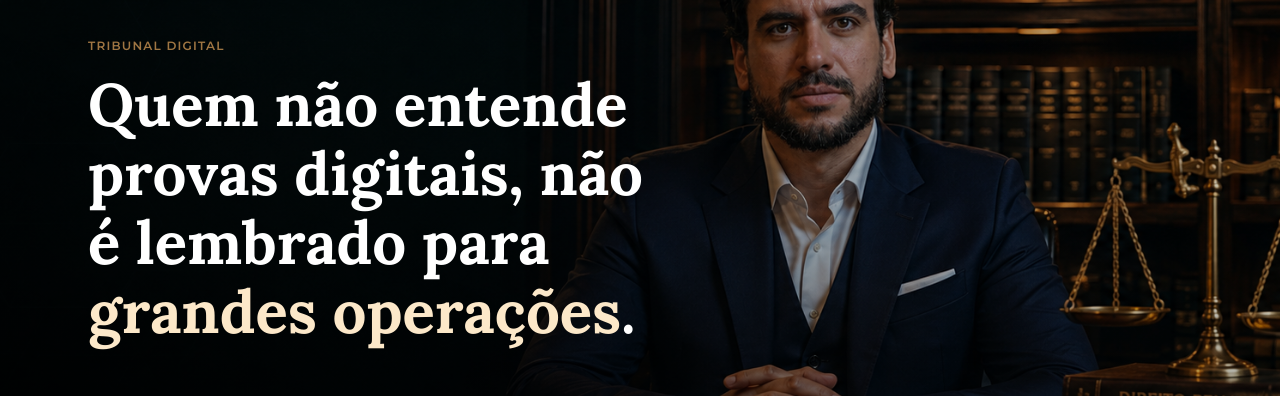
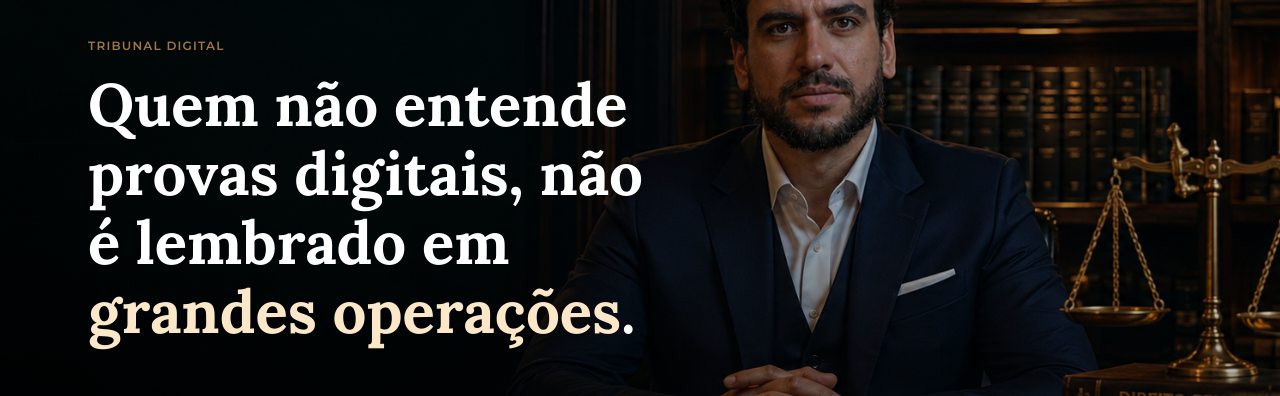
Before and after one commit to claytonlcorrea/tribunal-digital-site, a Next.js app: page / in a window 1280 px wide. Shown: the part 241-637 px from the top of the page. Built offline with nearby package versions, Linux system fonts and the light colour scheme.

Commit message:
Corrige headline do hero: "lembrado para" -> "lembrado em"
Co-Authored-By: Claude Sonnet 5 <noreply@anthropic.com>

```diff
--- a/src/app/page.tsx
+++ b/src/app/page.tsx
@@ -53,7 +53,7 @@ export default function Home() {
               Tribunal Digital
             </p>
             <h1 className="font-title text-4xl font-bold leading-[1.15] text-td-white sm:text-5xl lg:text-6xl">
-              Quem não entende provas digitais, não é lembrado para{" "}
+              Quem não entende provas digitais, não é lembrado em{" "}
               <span className="text-td-cream">grandes operações</span>.
             </h1>
           </div>
```
